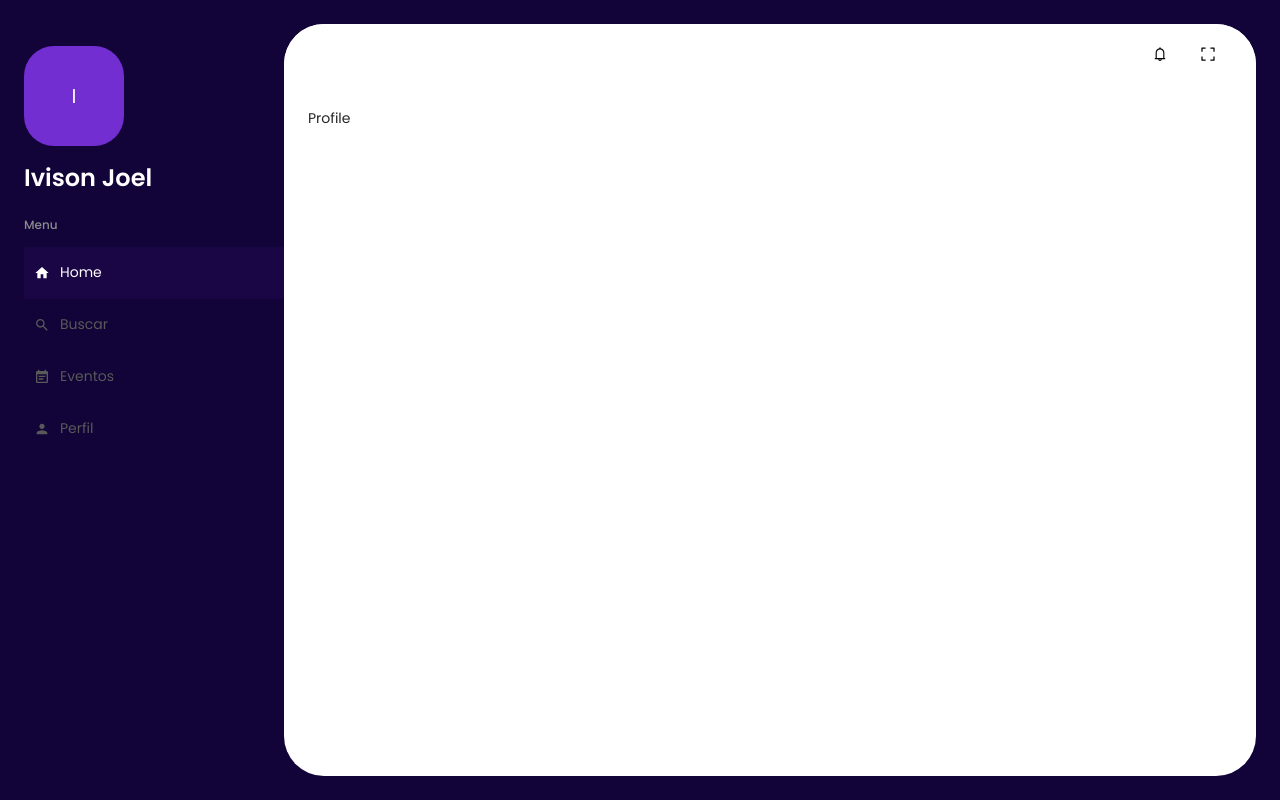
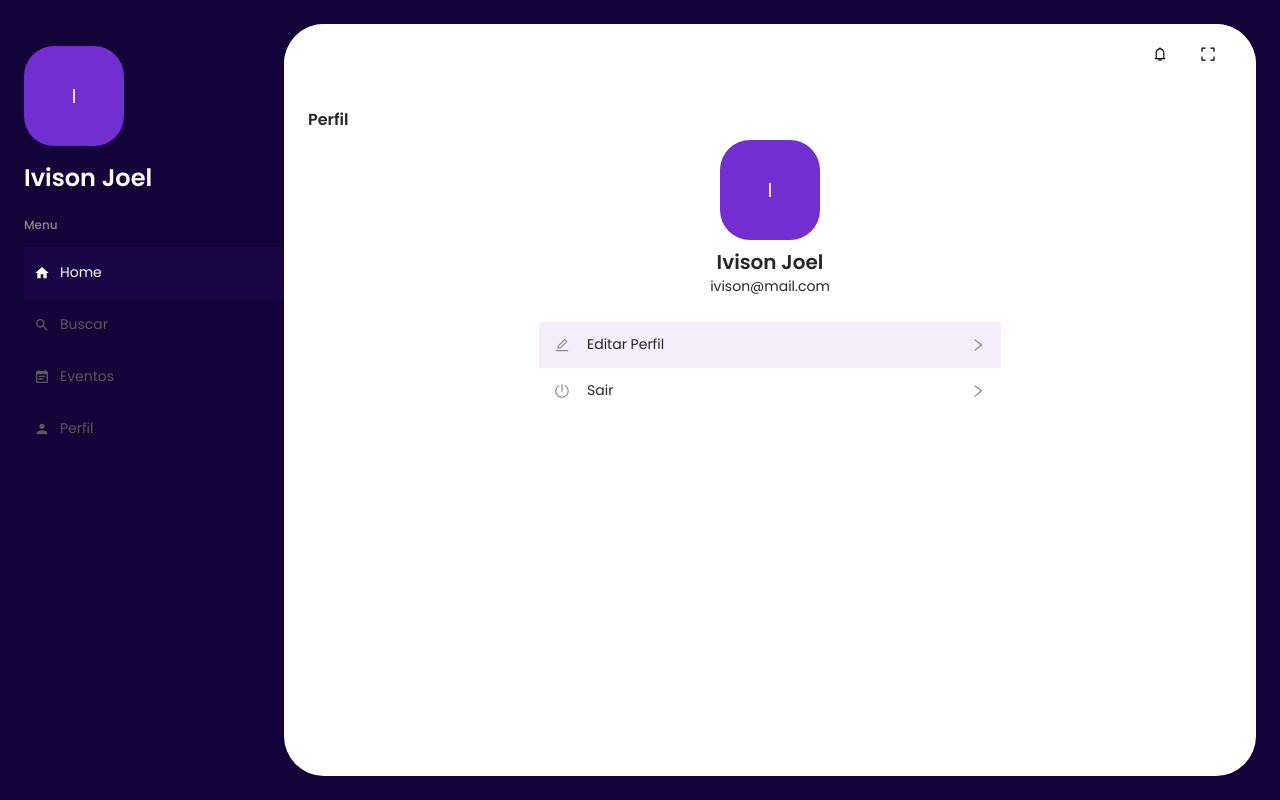
Before and after one commit to Ivisonj/IEvent-Frontend, a Next.js app in the folder ievent-frontend/: page /user/profile in a window 1280 px wide. Built offline with nearby package versions, Linux system fonts and the light colour scheme; a web font is replaced by a local one.

Commit message:
feat: profile page creation

```diff
--- a/ievent-frontend/src/app/user/profile/page.tsx
+++ b/ievent-frontend/src/app/user/profile/page.tsx
@@ -1,7 +1,14 @@
-import { Typography } from '@mui/material'
+import { Box, Typography } from '@mui/material'
+
+import ProfileContent from './profileContent'
 
 const Profile = () => {
-  return <Typography>Profile</Typography>
+  return (
+    <Box width="100%" flexDirection="column">
+      <Typography variant="h5">Perfil</Typography>
+      <ProfileContent />
+    </Box>
+  )
 }
 
 export default Profile
--- /dev/null
+++ b/ievent-frontend/src/app/user/profile/profileContent/index.tsx
@@ -0,0 +1,133 @@
+'use client'
+import { useState } from 'react'
+import {
+  Box,
+  Stack,
+  Typography,
+  Avatar,
+  useTheme,
+  List,
+  ListItemButton,
+  ListItemIcon,
+  ListItemText,
+} from '@mui/material'
+
+import {
+  EditOutlined,
+  PoweroffOutlined,
+  RightOutlined,
+} from '@ant-design/icons'
+
+const ProfileContent = () => {
+  const theme = useTheme()
+
+  const [selectedIndex, setSelectedIndex] = useState(0)
+
+  const handleListItemClick = (event, index) => {
+    setSelectedIndex(index)
+  }
+
+  return (
+    <Box
+      width="100%"
+      sx={{
+        display: 'flex',
+        flexDirection: { xs: 'column' },
+        alignItems: 'center',
+      }}
+    >
+      <Stack
+        sx={{
+          width: { xs: '100%', sm: '50%' },
+          display: 'flex',
+          flexDirection: 'column',
+          alignItems: 'center',
+        }}
+      >
+        <Avatar
+          sx={{
+            bgcolor: 'primary.main',
+            width: 100,
+            height: 100,
+            borderRadius: '30px',
+            my: 1,
+          }}
+        >
+          I
+        </Avatar>
+        <Typography variant="h4">Ivison Joel</Typography>
+        <Typography variant="h6">ivison@mail.com</Typography>
+      </Stack>
+      <Stack
+        sx={{
+          width: { xs: '100%', sm: '50%' },
+          display: 'flex',
+        }}
+        py={3}
+      >
+        <List
+          component="nav"
+          sx={{
+            p: 0,
+            '& .MuiListItemIcon-root': {
+              minWidth: 32,
+              color: theme.palette.grey[500],
+            },
+          }}
+        >
+          <ListItemButton
+            sx={{
+              display: 'flex',
+              alignItems: 'center',
+              justifyContent: 'space-between',
+            }}
+            selected={selectedIndex === 0}
+            onClick={(event) => handleListItemClick(event, 0)}
+          >
+            <Stack direction="row" alignItems="center">
+              <ListItemIcon>
+                <EditOutlined />
+              </ListItemIcon>
+              <ListItemText primary="Editar Perfil" />
+            </Stack>
+            <ListItemIcon sx={{ display: 'flex', justifyContent: 'flex-end' }}>
+              <RightOutlined />
+            </ListItemIcon>
+          </ListItemButton>
+        </List>
+        <List
+          component="nav"
+          sx={{
+            p: 0,
+            '& .MuiListItemIcon-root': {
+              minWidth: 32,
+              color: theme.palette.grey[500],
+            },
+          }}
+        >
+          <ListItemButton
+            sx={{
+              display: 'flex',
+              alignItems: 'center',
+              justifyContent: 'space-between',
+            }}
+            selected={selectedIndex === 1}
+            onClick={(event) => handleListItemClick(event, 1)}
+          >
+            <Stack direction="row" alignItems="center">
+              <ListItemIcon>
+                <PoweroffOutlined />
+              </ListItemIcon>
+              <ListItemText primary="Sair" />
+            </Stack>
+            <ListItemIcon sx={{ display: 'flex', justifyContent: 'flex-end' }}>
+              <RightOutlined />
+            </ListItemIcon>
+          </ListItemButton>
+        </List>
+      </Stack>
+    </Box>
+  )
+}
+
+export default ProfileContent
```
